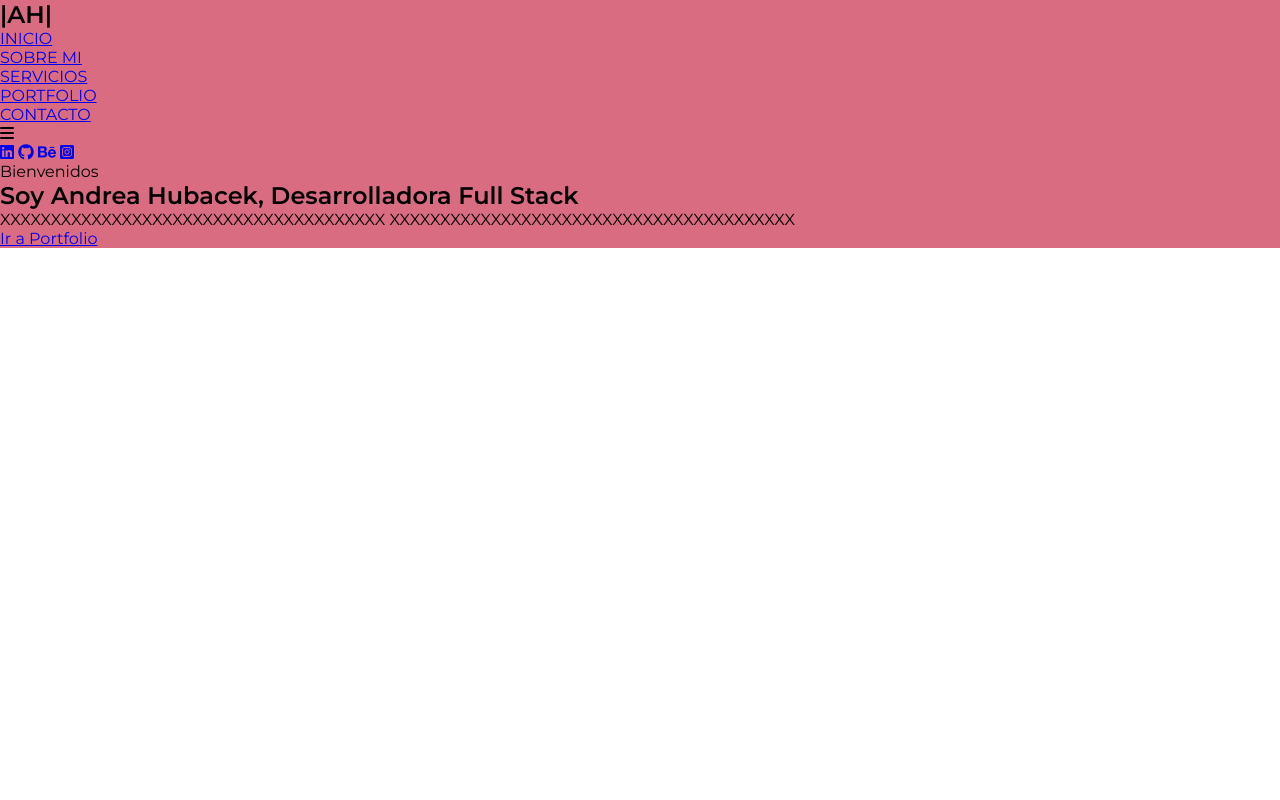
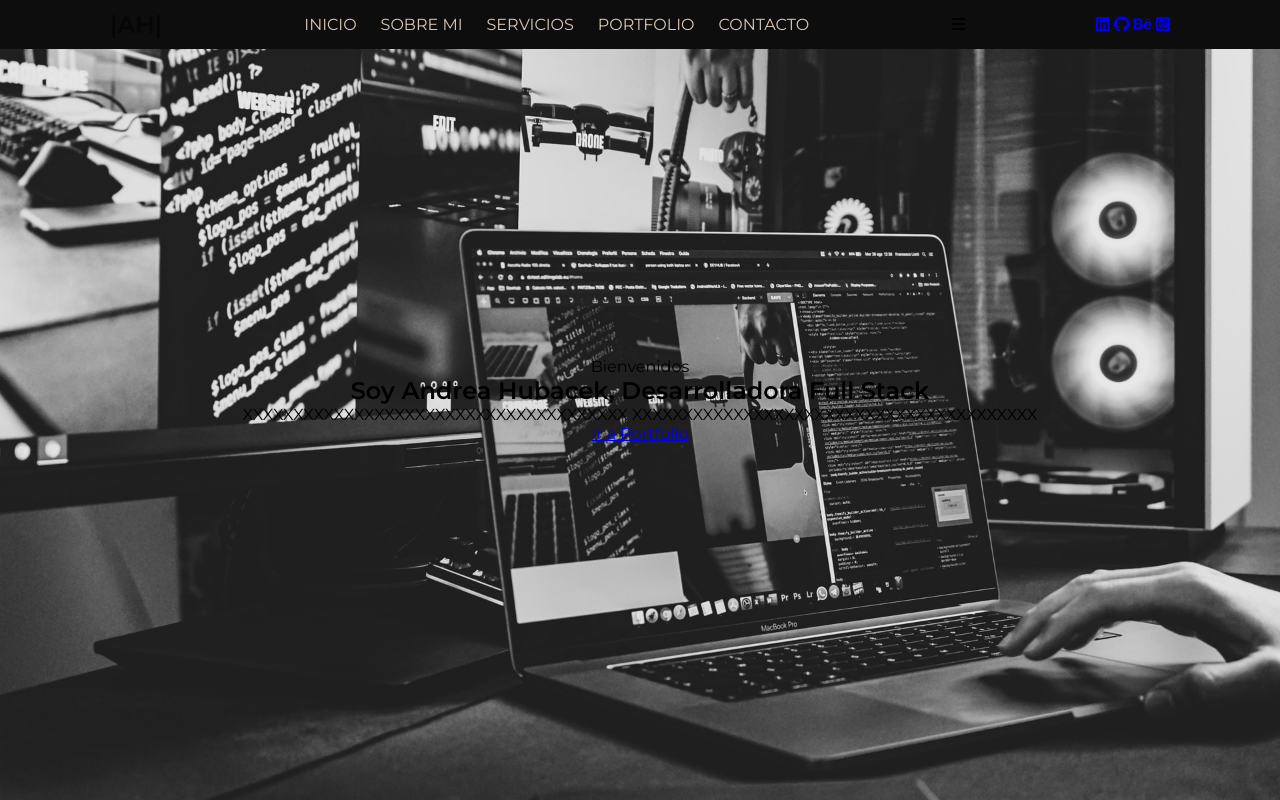
Before and after one commit to anhubacek/Portfolio, a plain HTML site: page index.html in a window 1280 px wide. Drawn offline with Linux system fonts and the light colour scheme.

Commit message:
estilos header

```diff
--- a/index.html
+++ b/index.html
@@ -11,9 +11,9 @@
 </head>
 <body>
     <section id="inicio">
-        <div id="contenido">
+        <div id="contenido" class="contenido">
             <header>
-                <div id="contenido-header">
+                <div class="contenido-header">
                     <h1>|AH|</h1>
                     <nav id="nav">
                         <ul id="links">
--- a/styles.css
+++ b/styles.css
@@ -13,8 +13,73 @@
 }
 
 #inicio{
-    background-color: #D96C80;;
+    background-image: url("./images/fondo-inicio1.jpg");
+
+    height: 100vh;
+    background-size: cover;
+    background-position: center, center;
 }
+
+#inicio .contenido header{
+    background-color: #0D0D0D;
+    position: fixed;
+    width: 100%;
+    z-index: 100;
+    top: 0;
+}
+
+#inicio .contenido header .contenido-header{
+    max-width: 1100px;
+    margin: auto;
+    display: flex;
+    justify-content: space-between;
+    align-items: center;
+    padding: 10px 20px;
+}
+
+#inicio .contenido header .contenido-header h1{
+    justify-content: center;
+    color: rgba(0,0,0,0.5);
+}
+
+#inicio .contenido header .contenido-header nav ul {
+    list-style: none;
+    display: flex;
+    align-items: center;
+}
+
+#inicio .contenido header .contenido-header nav ul li a{
+    text-decoration: none;
+    color: #D9C8B4;
+    margin: 0px 12px;
+    font-weight: 400px;
+    transition: .5s;
+}
+
+#inicio .contenido header .contenido-header nav ul li a:hover{
+    color: #D96C80;
+}
+#inicio .contenido .presentacion{
+    max-width: 1100px;
+    height: 100vh;
+    margin: auto;
+    display: flex;
+    flex-direction: column;
+    columns: white;
+    align-items: center;
+    justify-content: center;
+
+}
+
+
+
+
+
+
+
+
+
+
 
 
 /* Color Theme Swatches in Hex */
```
Also changed, not shown: images/fondo-inicio1.jpg (added).
